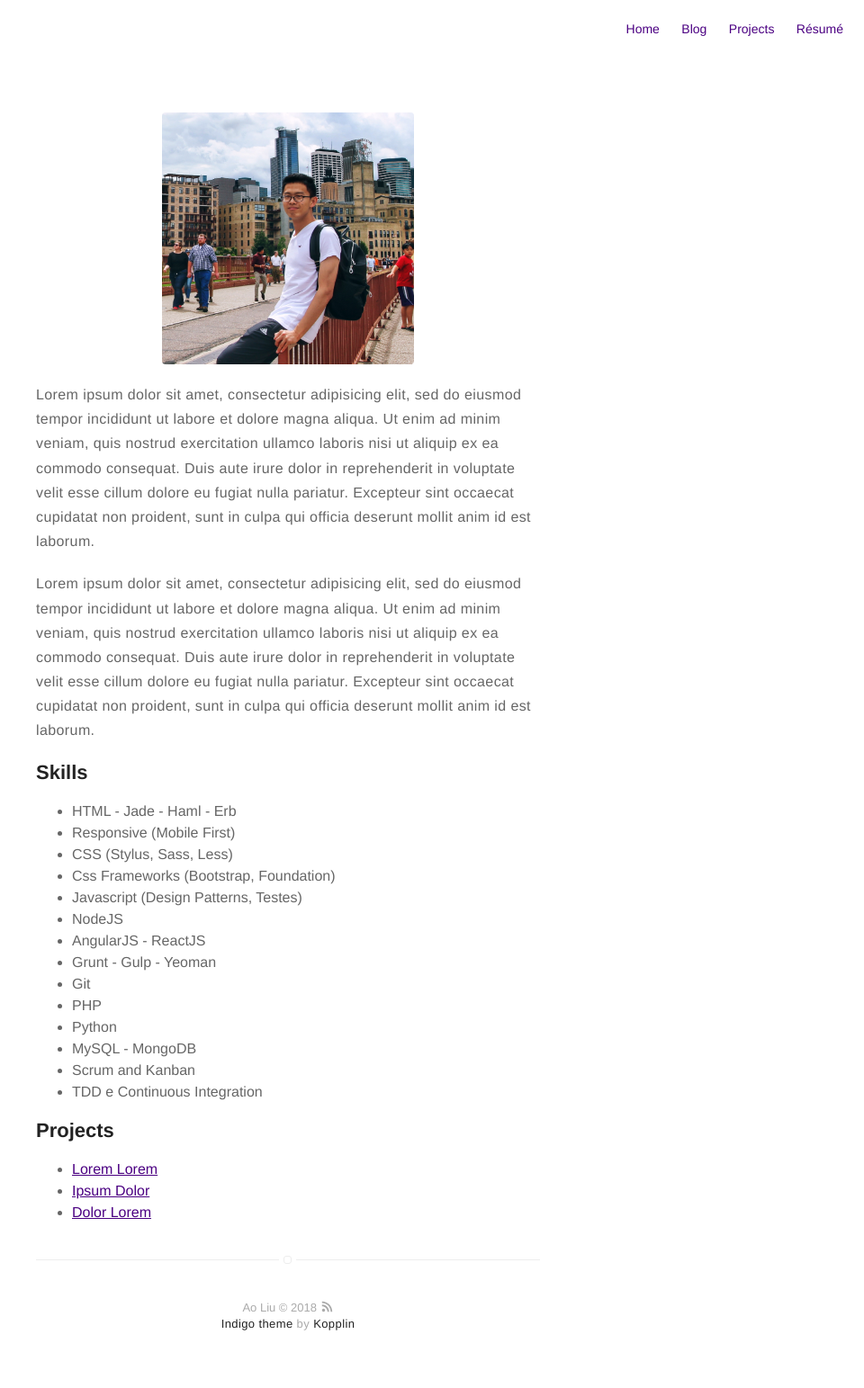
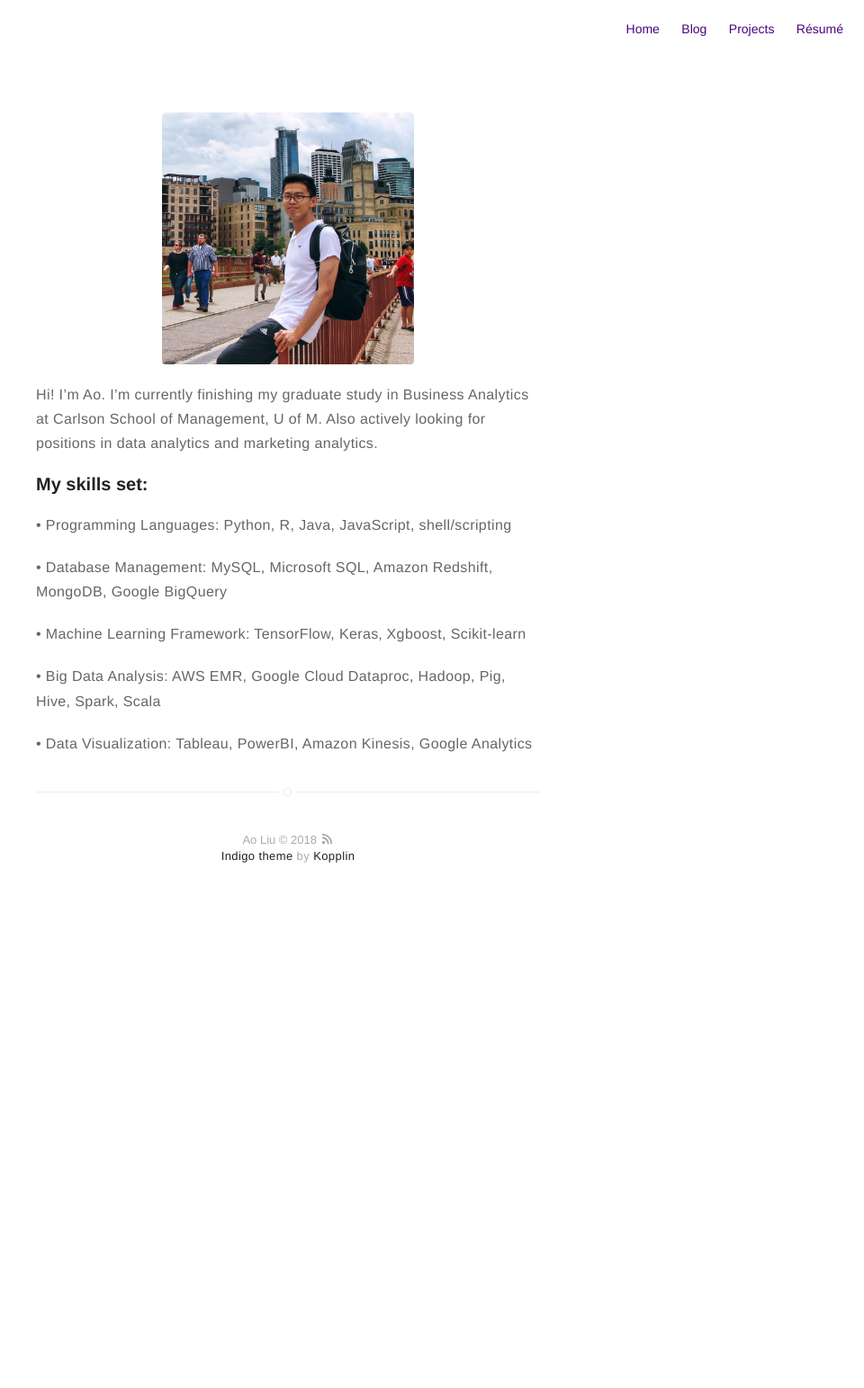
Before and after one commit to austinaoliu/austinaoliu.github.io, a Jekyll site: the page built from about.md, in a window 1280 px wide. Shown: the whole page at 90% size, without its empty margins (320-1280 px from the left). Built offline with Jekyll 4.4.1, drawn with Linux system fonts in a browser that asks for light colours; after the commit the page ends 1023 px from its top, so only the background shows below that.

Commit message:
added about

```diff
--- a/about.md
+++ b/about.md
@@ -4,43 +4,15 @@ layout: page
 ---
 ![Profile Image]({{ site.url }}/{{ site.picture }})
 
-<p>Lorem ipsum dolor sit amet, consectetur adipisicing elit, sed do eiusmod
-tempor incididunt ut labore et dolore magna aliqua. Ut enim ad minim veniam,
-quis nostrud exercitation ullamco laboris nisi ut aliquip ex ea commodo
-consequat. Duis aute irure dolor in reprehenderit in voluptate velit esse
-cillum dolore eu fugiat nulla pariatur. Excepteur sint occaecat cupidatat non
-proident, sunt in culpa qui officia deserunt mollit anim id est laborum.</p>
+Hi! I’m Ao. I’m currently finishing my graduate study in Business Analytics at Carlson School of Management, U of M. Also actively looking for positions in data analytics and marketing analytics.
 
-<p>Lorem ipsum dolor sit amet, consectetur adipisicing elit, sed do eiusmod
-tempor incididunt ut labore et dolore magna aliqua. Ut enim ad minim veniam,
-quis nostrud exercitation ullamco laboris nisi ut aliquip ex ea commodo
-consequat. Duis aute irure dolor in reprehenderit in voluptate velit esse
-cillum dolore eu fugiat nulla pariatur. Excepteur sint occaecat cupidatat non
-proident, sunt in culpa qui officia deserunt mollit anim id est laborum.</p>
+### My skills set:
+• Programming Languages: Python, R, Java, JavaScript, shell/scripting
 
-<h2>Skills</h2>
+• Database Management: MySQL, Microsoft SQL, Amazon Redshift, MongoDB, Google BigQuery
 
-<ul class="skill-list">
-	<li>HTML - Jade - Haml - Erb</li>
-	<li>Responsive (Mobile First)</li>
-	<li>CSS (Stylus, Sass, Less)</li>
-	<li>Css Frameworks (Bootstrap, Foundation)</li>
-	<li>Javascript (Design Patterns, Testes)</li>
-	<li>NodeJS</li>
-	<li>AngularJS - ReactJS</li>
-	<li>Grunt - Gulp - Yeoman</li>
-	<li>Git</li>
-	<li>PHP</li>
-	<li>Python</li>
-	<li>MySQL - MongoDB</li>
-	<li>Scrum and Kanban</li>
-	<li>TDD e Continuous Integration</li>
-</ul>
+• Machine Learning Framework: TensorFlow, Keras‚ Xgboost, Scikit-learn
 
-<h2>Projects</h2>
+• Big Data Analysis: AWS EMR, Google Cloud Dataproc, Hadoop, Pig, Hive, Spark, Scala
 
-<ul>
-	<li><a href="https://github.com/">Lorem Lorem</a></li>
-	<li><a href="https://github.com/">Ipsum Dolor</a></li>
-	<li><a href="https://github.com/">Dolor Lorem</a></li>
-</ul>
+• Data Visualization: Tableau, PowerBI, Amazon Kinesis, Google Analytics
```
Also changed, not shown: 1 other file.
